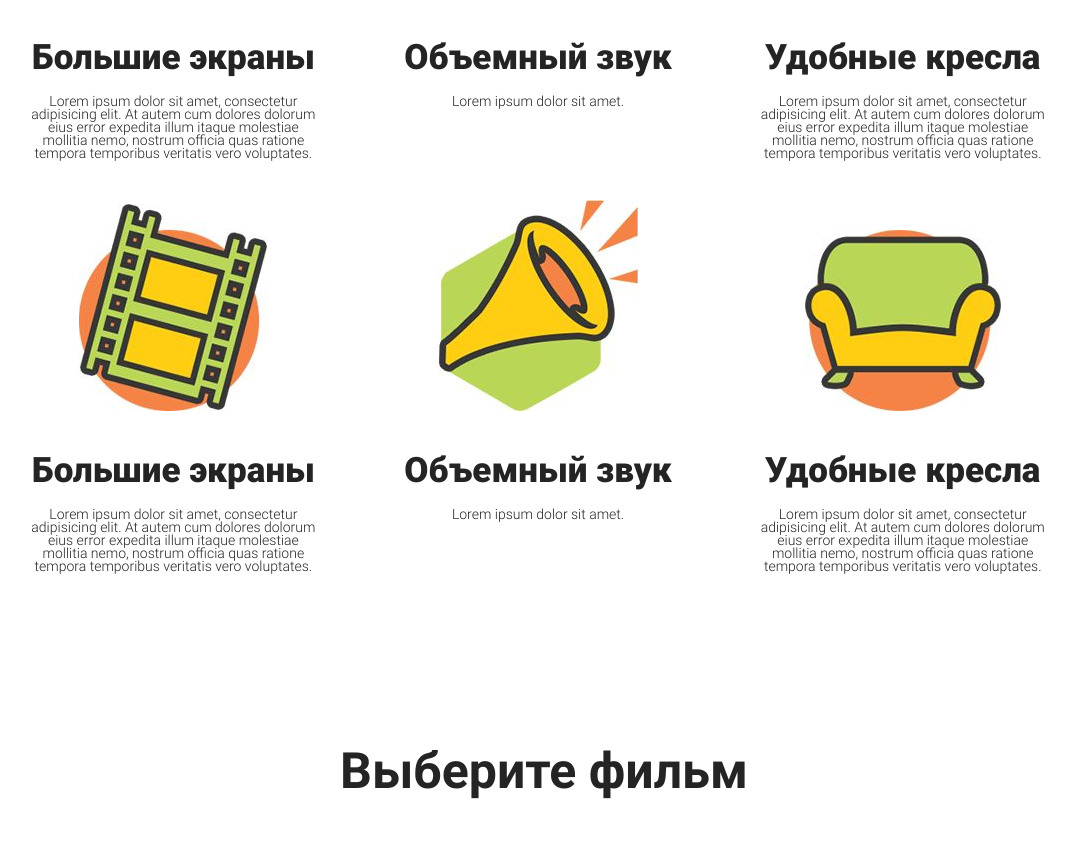
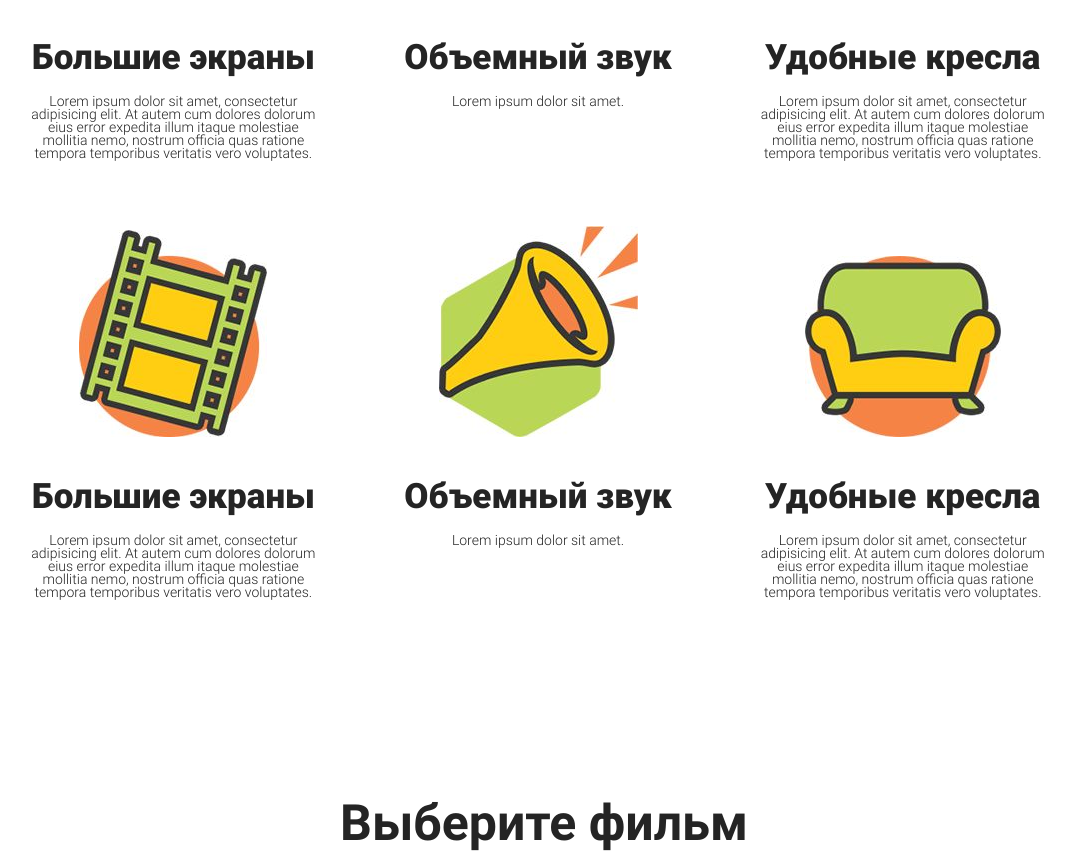
Before and after one commit to MefAldemisov/InnoWeb, a PHP site: page / in a window 1280 px wide; the page is wider, and only the part inside the window is pictured. Shown: the part 1263-2114 px from the top of that part, without its empty margins (96-1171 px from the left). Run offline with PHP 8.4, Linux system fonts and the light colour scheme.

Commit message:
3.3 - 2 - some parameters improved

```diff
--- a/css/style.css
+++ b/css/style.css
@@ -197,7 +197,7 @@ ul a:hover {
 }
 .benefits p {
     line-height: 13px;
-    margin-bottom: 40px;
+    margin-bottom: 66px;
 }
 /*Table*/
 .timetable {
@@ -388,7 +388,7 @@ td:nth-of-type(4) {
     height: 100%;
     margin-top: 100%;
     background: rgba(144, 210, 61, .8);
-    transition: margin-top 0.8s linear;
+    transition: margin-top 0.2s linear;
     padding: 24px;
     word-break: break-word;
 }
@@ -470,5 +470,5 @@ td:nth-of-type(4) {
     fill-rule: evenodd;
  }
  .svg-icon:hover {
-     filter: none;
+    filter: none;
  }
```
